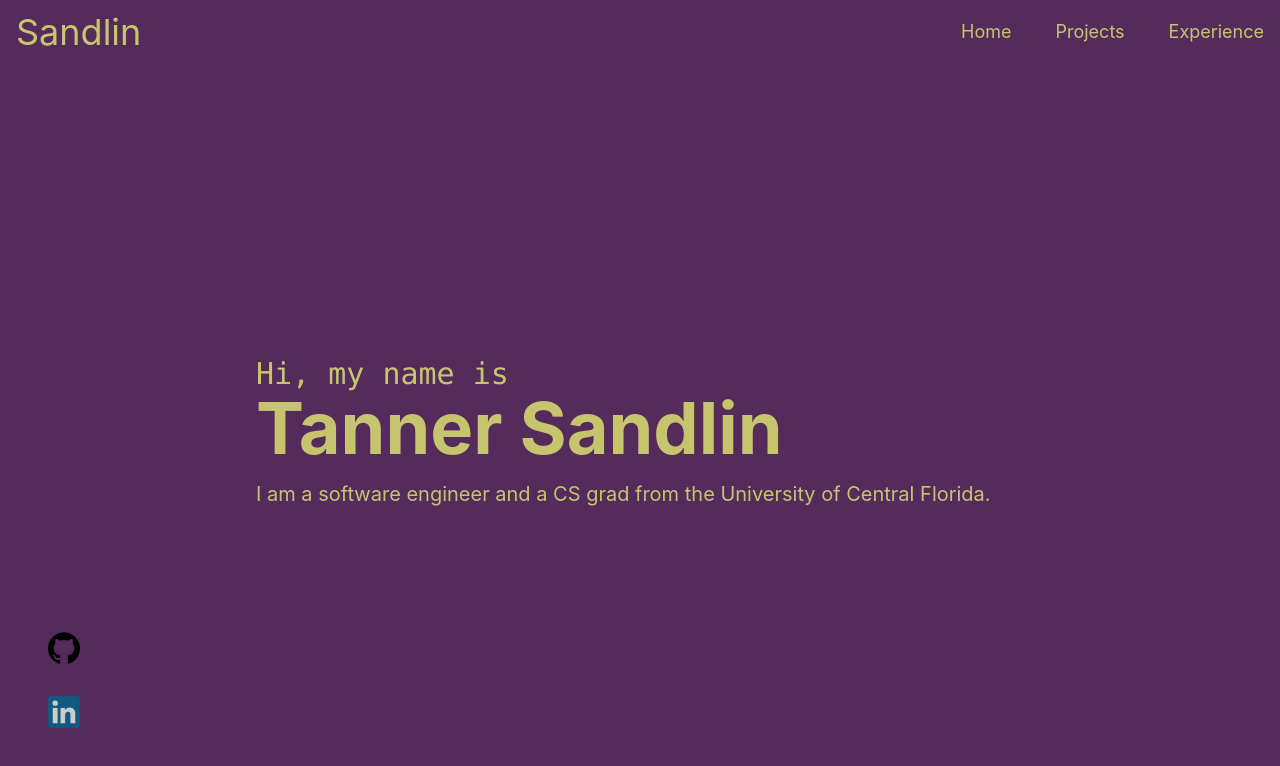
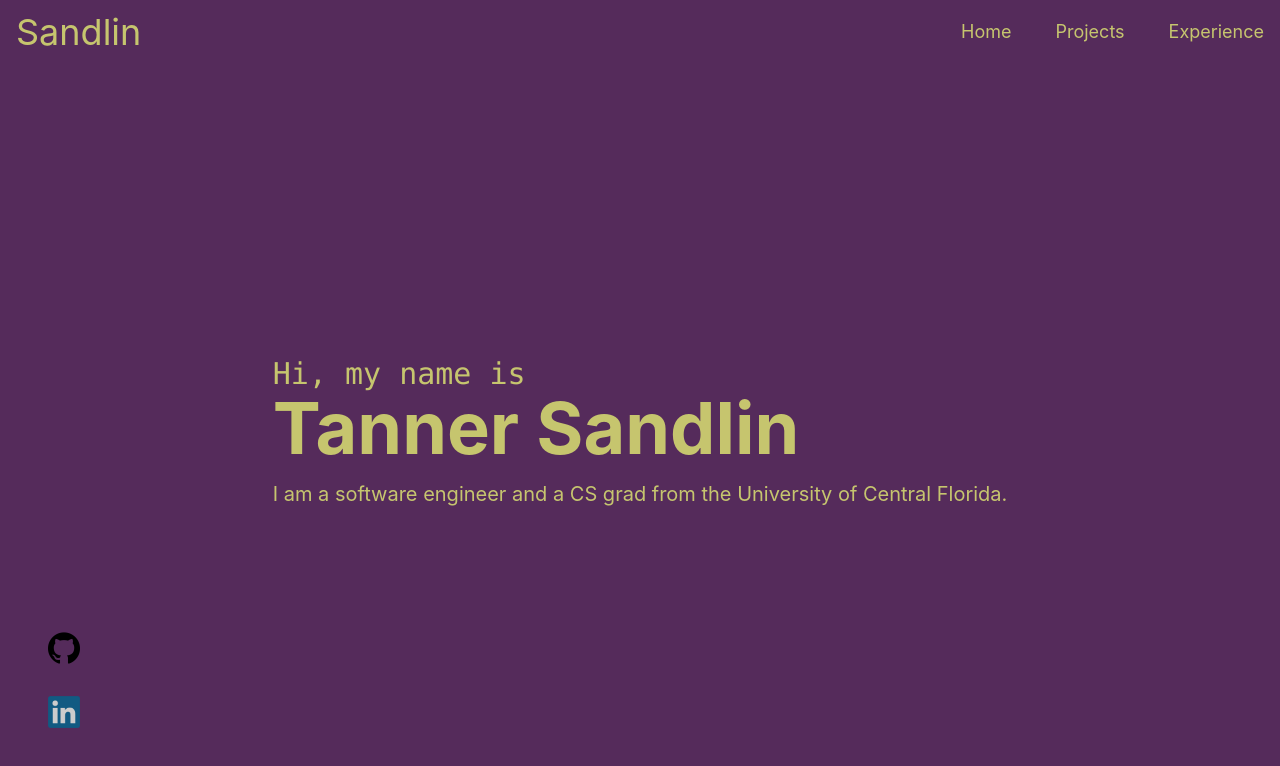
Before and after one commit to tanndlin/Portfolio, a React (Create React App) app: page / in a window 1280 px wide. Shown: the top 766 px of the page. Built offline with nearby package versions, Linux system fonts and the light colour scheme.

Commit message:
Center home page text

```diff
--- a/src/pages/home/HomePage.tsx
+++ b/src/pages/home/HomePage.tsx
@@ -2,15 +2,17 @@ import React from 'react';
 
 function HomePage() {
     return (
-        <article id="home" className="flex-1 w-full my-auto">
+        <article id="home" className="flex flex-1 w-full mx-auto">
+            <div className="mx-auto">
                 <h2 className="font-mono text-3xl">Hi, my name is</h2>
                 <h1 className="font-bold text-7xl transition-header">
                     Tanner Sandlin
                 </h1>
                 <p className="mt-4 text-xl">
-                I am a software engineer and a CS grad from the University of
-                Central Florida.
+                    I am a software engineer and a CS grad from the University
+                    of Central Florida.
                 </p>
+            </div>
         </article>
     );
 }
```
Lines whose indentation alone changed are shown as unchanged.
